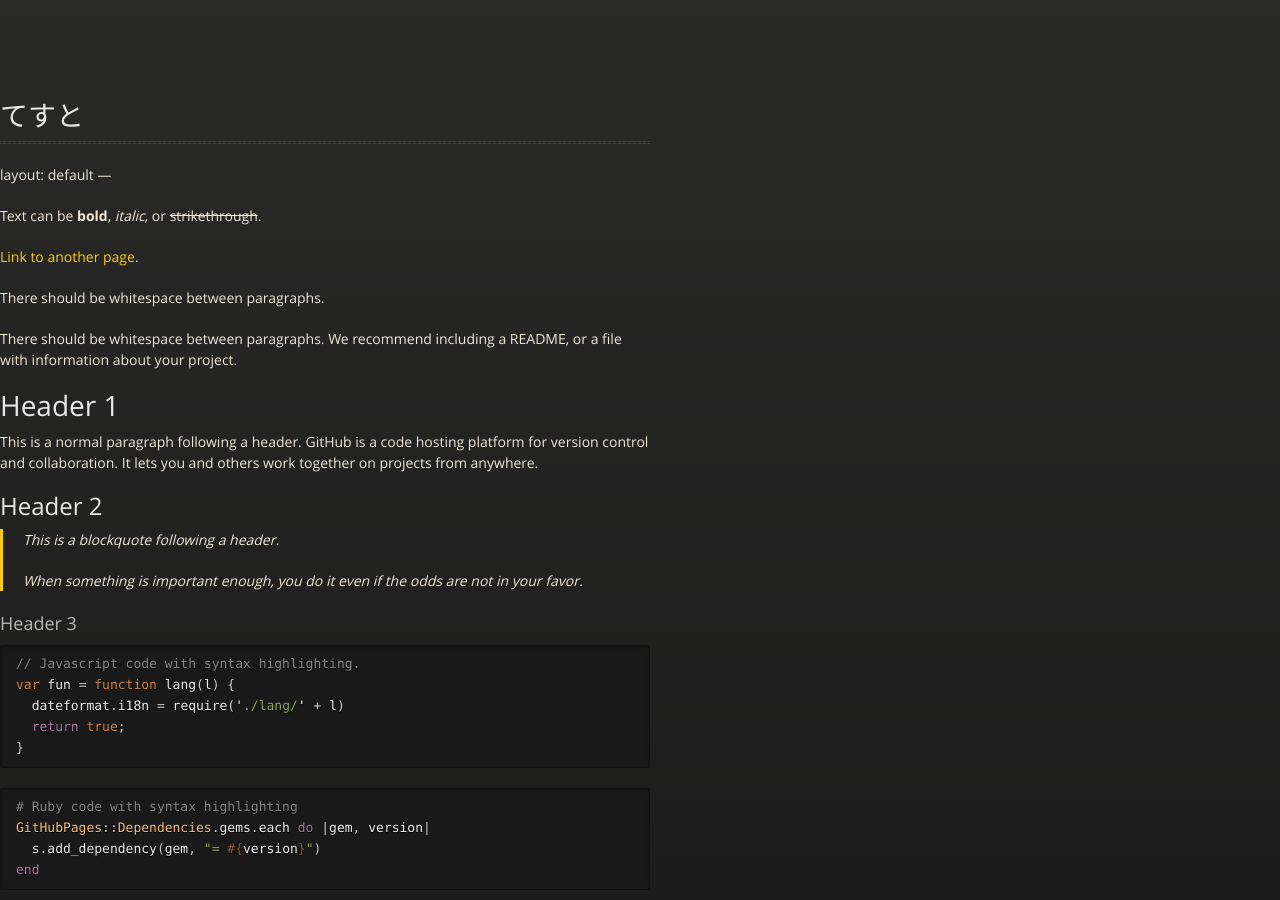
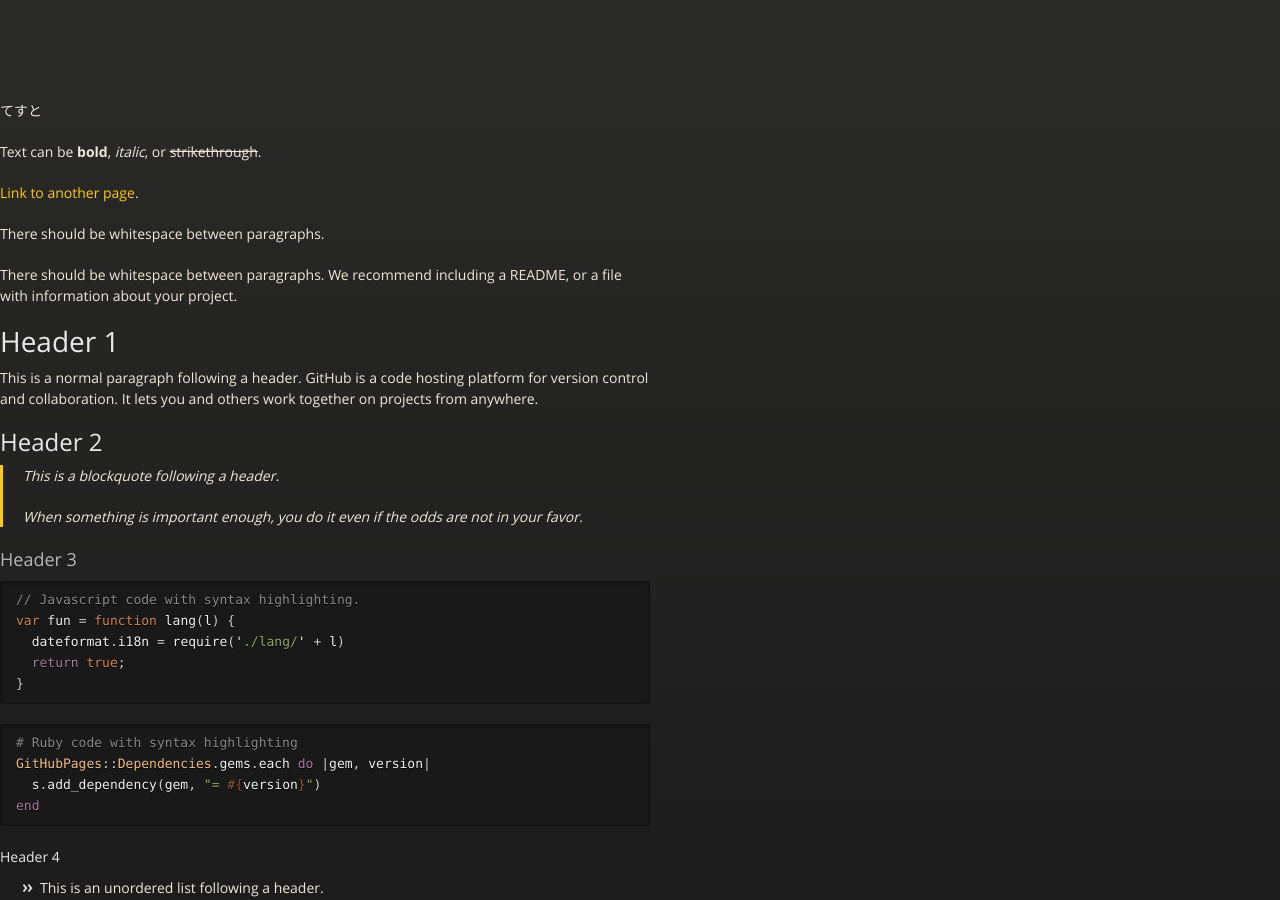
Before and after one commit to gyaaaaaaaaaaaa/readme.github.io, a Jekyll site: the page built from index.md, in a window 1280 px wide and 900 px high. Built offline with Jekyll 4.4.1, drawn with Linux system fonts in a browser that asks for light colours; our own code applies the rules of GitHub Pages for plain Markdown files.

Commit message:
Update index.md

```diff
--- a/index.md
+++ b/index.md
@@ -1,8 +1,4 @@
-# てすと
-
----
-layout: default
----
+てすと
 
 Text can be **bold**, _italic_, or ~~strikethrough~~.
 
```
